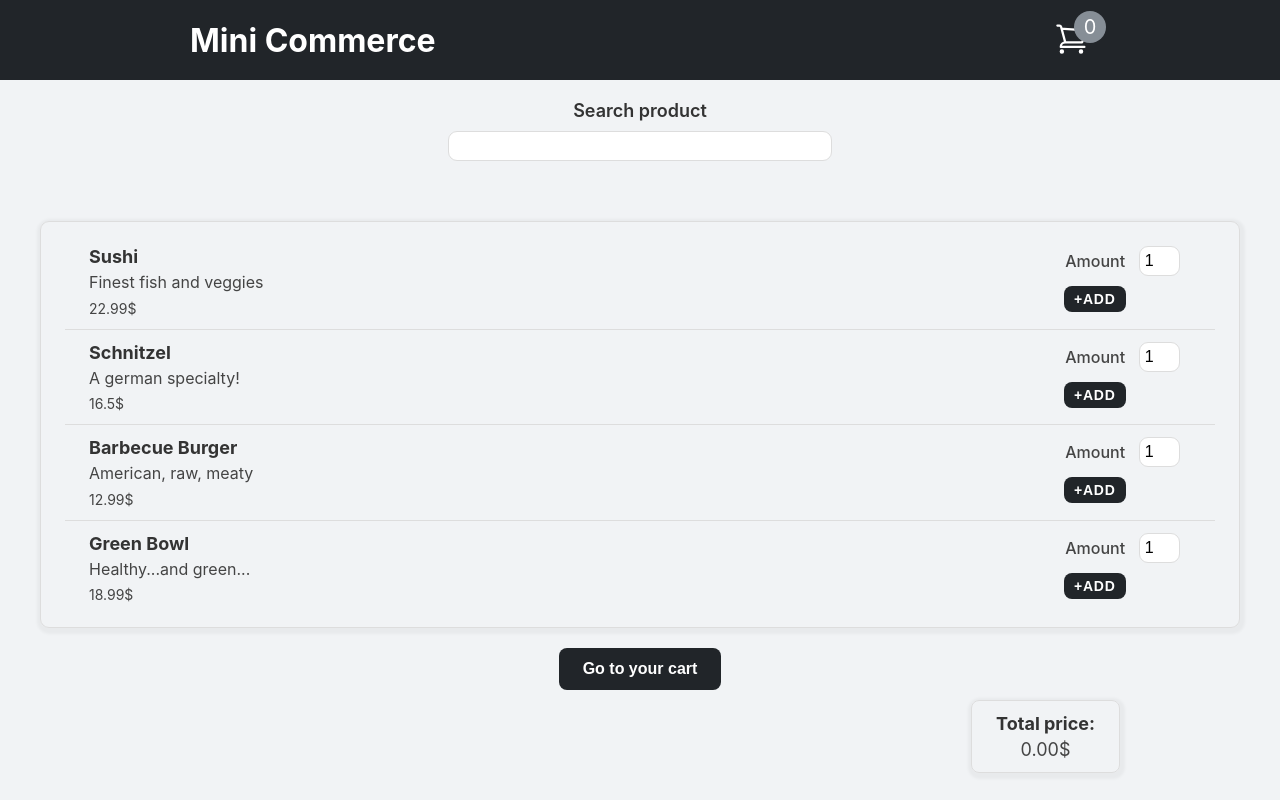
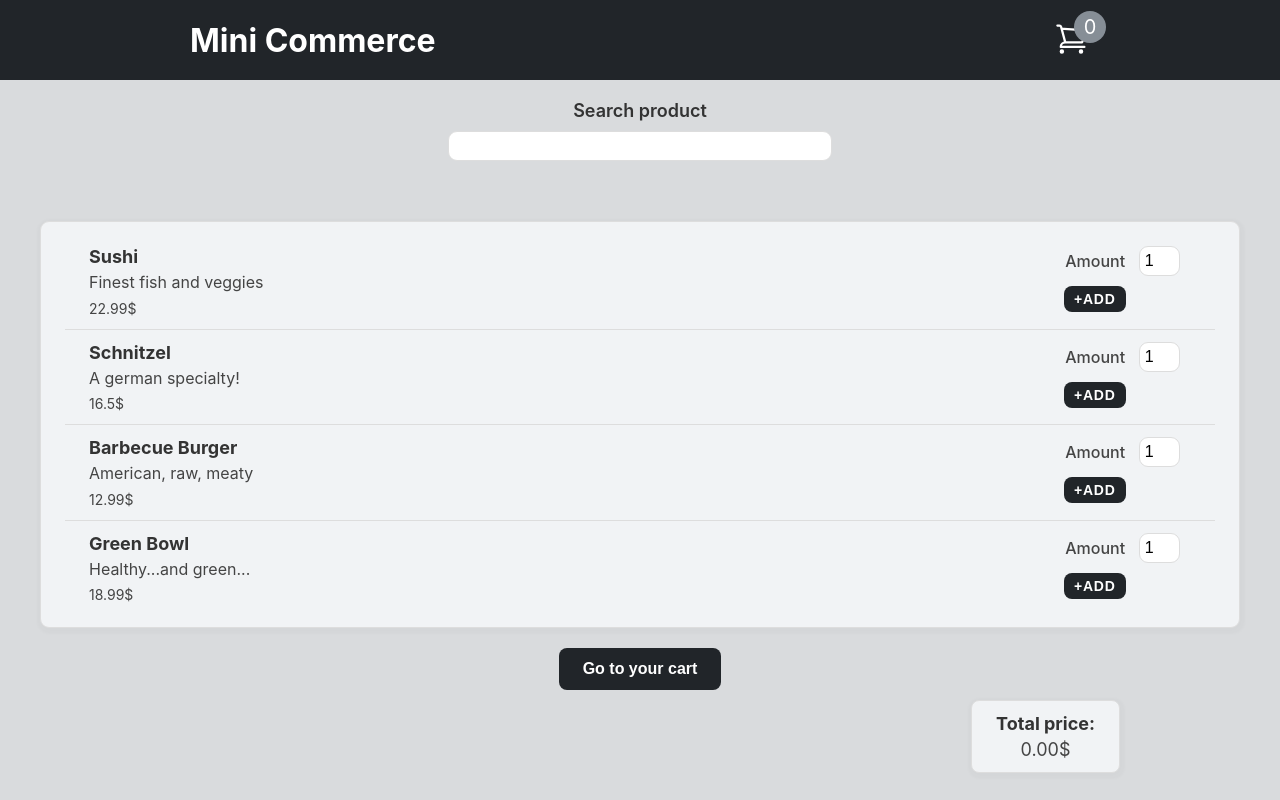
Before and after one commit to nemanjamalesija/e-commerce-mini, a React (Create React App) app: page / in a window 1280 px wide. Built offline with nearby package versions, Linux system fonts and the light colour scheme.

Commit message:
Adjust colors

```diff
--- a/src/index.css
+++ b/src/index.css
@@ -17,7 +17,7 @@ body {
     sans-serif;
   -webkit-font-smoothing: antialiased;
   -moz-osx-font-smoothing: grayscale;
-  background-color: #f1f3f5;
+  background-color: #d9dbdd;
 }
 
 code {
@@ -130,10 +130,11 @@ nav {
 
 .cart-container {
   border: 1px solid #ddd;
-  box-shadow: 1px 2px 3px 4px rgba(20, 20, 20, 0.04);
+  box-shadow: 1px 2px 3px 4px rgba(20, 20, 20, 0.02);
   width: 100%;
   border-radius: 9px;
   margin-bottom: 2rem;
+  background-color: #f1f3f5;
 }
 
 .cart-p {
@@ -152,7 +153,8 @@ nav {
 /* single product */
 
 .container-meals {
-  box-shadow: 1px 2px 3px 4px rgba(20, 20, 20, 0.04);
+  box-shadow: 1px 2px 3px 4px rgba(20, 20, 20, 0.02);
+  background-color: #f1f3f5;
 }
 
 article {
@@ -309,7 +311,8 @@ input:focus {
   border: 1px solid #ddd;
   padding: 1.2rem 2.4rem;
   border-radius: 8px;
-  box-shadow: 1px 2px 3px 4px rgba(20, 20, 20, 0.04);
+  box-shadow: 1px 2px 3px 4px rgba(20, 20, 20, 0.02);
+  background-color: #f1f3f5;
 }
 
 .section-total-price h3 {
```
